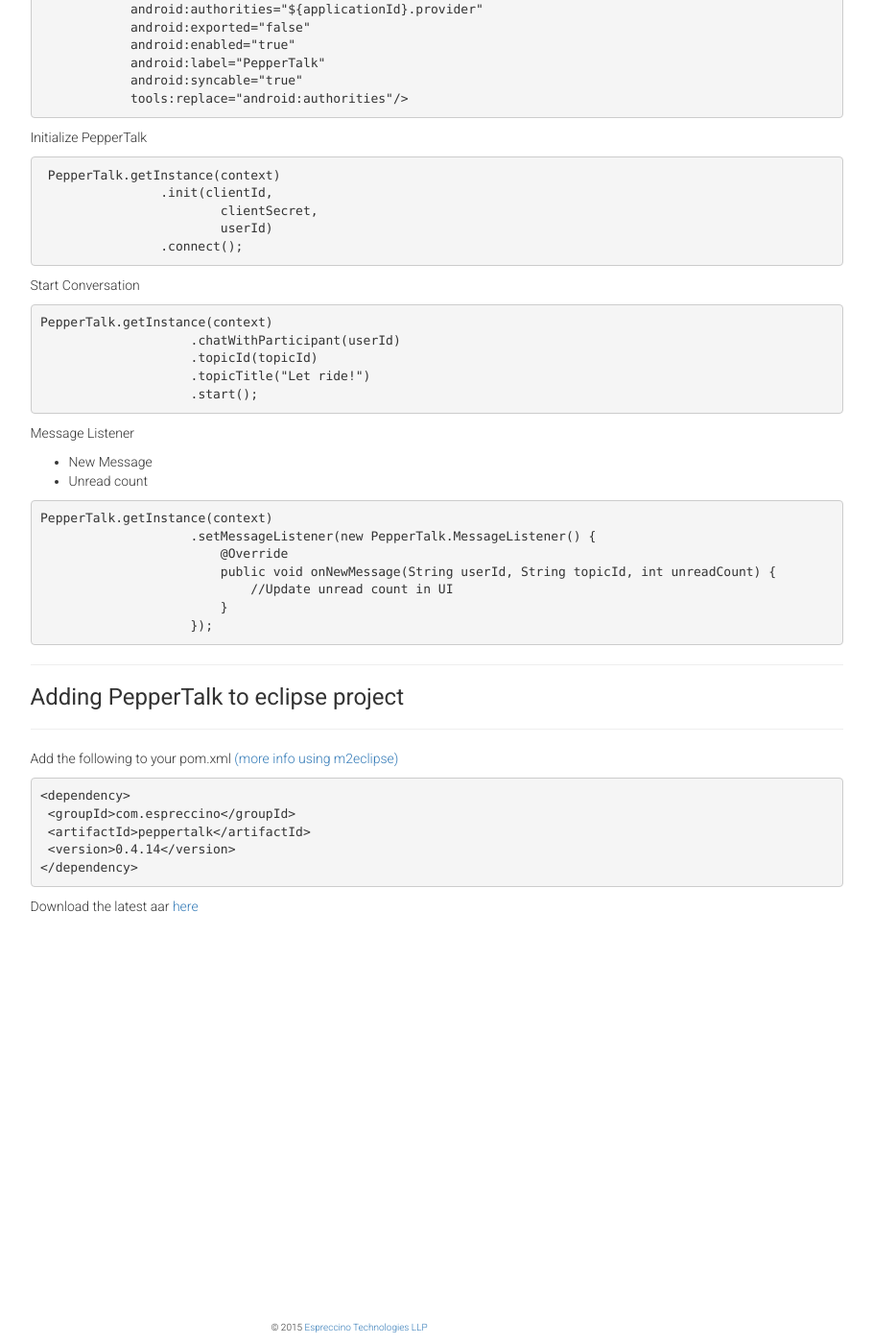
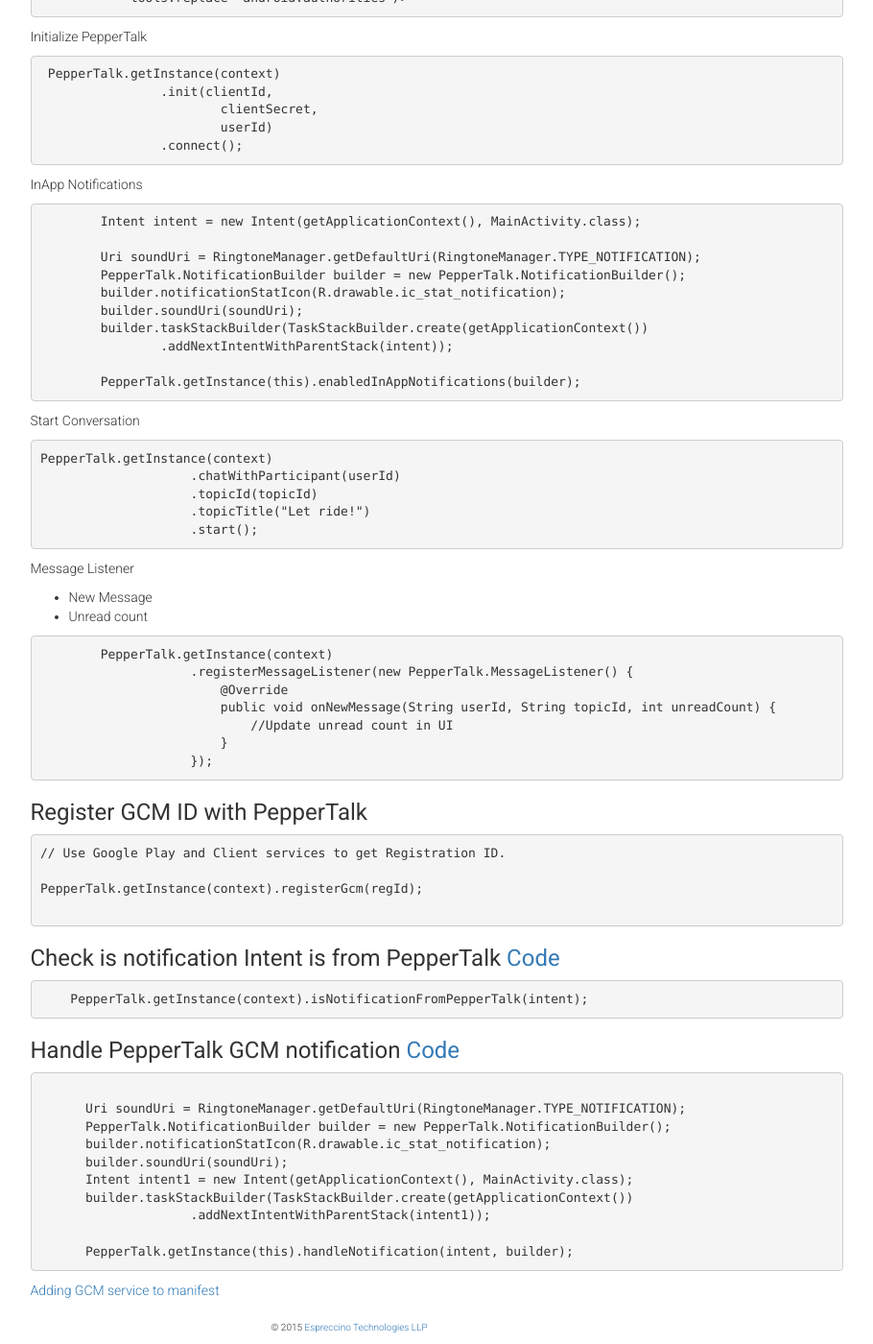
Before and after one commit to Espreccino/espreccino.github.io, a Jekyll site: the page built from _android/2_sample.md, in a window 1280 px wide and 1400 px high, scrolled down 923 px. Shown: the whole window at 96% size, without its empty margins (331-1241 px from the left). Built offline with Jekyll 4.4.1, drawn with Linux system fonts in a browser that asks for light colours; nearby versions of some CDN libraries; Markdown is read by kramdown in place of the engine named in the settings; before the commit the page ends 1922 px from its top, so only the background shows below that; some of the changed text lies outside the part shown.

Commit message:
update to 0.4.15

`````diff
--- a/_android/2_sample.md
+++ b/_android/2_sample.md
@@ -10,7 +10,6 @@ collection_title : Android
 
 ## Generate ClientID and Client Secret
 Generate Client ID & Client Secret to authenticate your application with PepperTalk. Follow these steps to generate Client ID & Client Secret:
-
 * Go to [PepperTalk Console](https://console.getpeppertalk.com/dashboard/signup)
 * Fill in the details and signup
 * Validate your email address by clicking on the link you get in your email inbox
@@ -29,24 +28,15 @@ Update your client_id and client_secret in [strings.xml] [3]
 Add PepperTalk to your application
 
 Gradle dependency
-
 ```xml
-    compile 'com.espreccino:peppertalk:0.4.14'
+    compile 'com.espreccino:peppertalk:0.4.15'
 ```
 
 [build.gradle] [2]
 
-```groovy
-dependencies {
-    ...
-    compile 'com.espreccino:peppertalk:0.4.14'
-}
-```
-
 Add ContentProvider to AndroidManifest.xml (Unique authority)
 
 <b>${applicationId}</b> will automatically load your application package name from build.gradle. For different flavours add a suffix.
-
 ```xml
     <provider
             android:name="com.espreccino.peppertalk.io.TalkProvider"
@@ -67,6 +57,21 @@ Initialize PepperTalk
                 .connect();
 ```
 
+InApp Notifications
+
+```java
+        Intent intent = new Intent(getApplicationContext(), MainActivity.class);
+
+        Uri soundUri = RingtoneManager.getDefaultUri(RingtoneManager.TYPE_NOTIFICATION);
+        PepperTalk.NotificationBuilder builder = new PepperTalk.NotificationBuilder();
+        builder.notificationStatIcon(R.drawable.ic_stat_notification);
+        builder.soundUri(soundUri);
+        builder.taskStackBuilder(TaskStackBuilder.create(getApplicationContext())
+                .addNextIntentWithParentStack(intent));
+
+        PepperTalk.getInstance(this).enabledInAppNotifications(builder);
+```
+
 Start Conversation
 
 ```java
@@ -82,8 +87,8 @@ Message Listener
 - Unread count
 
 ```java
-PepperTalk.getInstance(context)
-                    .setMessageListener(new PepperTalk.MessageListener() {
+        PepperTalk.getInstance(context)
+                    .registerMessageListener(new PepperTalk.MessageListener() {
                         @Override
                         public void onNewMessage(String userId, String topicId, int unreadCount) {
                             //Update unread count in UI
@@ -91,23 +96,59 @@ PepperTalk.getInstance(context)
                     });
 ```
 
+### Register GCM ID with PepperTalk
+
+```java
+// Use Google Play and Client services to get Registration ID.
+
+PepperTalk.getInstance(context).registerGcm(regId);
+
+```
+
+### Check is notification Intent is from PepperTalk [Code] [6]
+
+```java
+    PepperTalk.getInstance(context).isNotificationFromPepperTalk(intent);
+```
+
+### Handle PepperTalk GCM notification [Code] [7]
+
+```java
+
+      Uri soundUri = RingtoneManager.getDefaultUri(RingtoneManager.TYPE_NOTIFICATION);
+      PepperTalk.NotificationBuilder builder = new PepperTalk.NotificationBuilder();
+      builder.notificationStatIcon(R.drawable.ic_stat_notification);
+      builder.soundUri(soundUri);
+      Intent intent1 = new Intent(getApplicationContext(), MainActivity.class);
+      builder.taskStackBuilder(TaskStackBuilder.create(getApplicationContext())
+                    .addNextIntentWithParentStack(intent1));
+
+      PepperTalk.getInstance(this).handleNotification(intent, builder);
+```
+
+[Adding GCM service to manifest] [8]
+
 ---
 ### Adding PepperTalk to eclipse project
 ---
 Add the following to your pom.xml [(more info using m2eclipse)] [4]
-
 ```xml
 <dependency>
  <groupId>com.espreccino</groupId>
  <artifactId>peppertalk</artifactId>
- <version>0.4.14</version>
+ <version>0.4.15</version>
 </dependency>
 ````
 
 Download the latest aar [here] [5]
+
+Detailed instructions on setting up Eclipse with ADT is [here](eclipse.html)
 
 [1]: https://console.getpeppertalk.com/ "PepperTalk"
 [2]: https://github.com/Espreccino/PepperTalkAndroidSDK-Examples/blob/master/app/build.gradle "build.gralde"
 [3]: https://github.com/Espreccino/PepperTalkAndroidSDK-Examples/blob/master/app/src/main/res/values/strings.xml#L6 "strings.xml"
 [4]: http://books.sonatype.com/m2eclipse-book/reference/dependencies.html "m2eclipse"
 [5]: https://search.maven.org/#browse%7C-793624875 "PepperTalk SNAPSHOT"
+[6]: https://github.com/Espreccino/PepperTalkAndroidSDK-Examples/blob/master/app/src/main/java/com/espreccino/peppertalk/sample/gcm/GcmIntentService.java#L30
+[7]: https://github.com/Espreccino/PepperTalkAndroidSDK-Examples/blob/master/app/src/main/java/com/espreccino/peppertalk/sample/gcm/GcmIntentService.java#L32
+[8]: https://github.com/Espreccino/PepperTalkAndroidSDK-Examples/blob/master/app/src/main/AndroidManifest.xml#L24
`````
Also changed, not shown: _android/1_index.md (+1 -1 lines), _android/4_api.md (+1 -1 lines).
